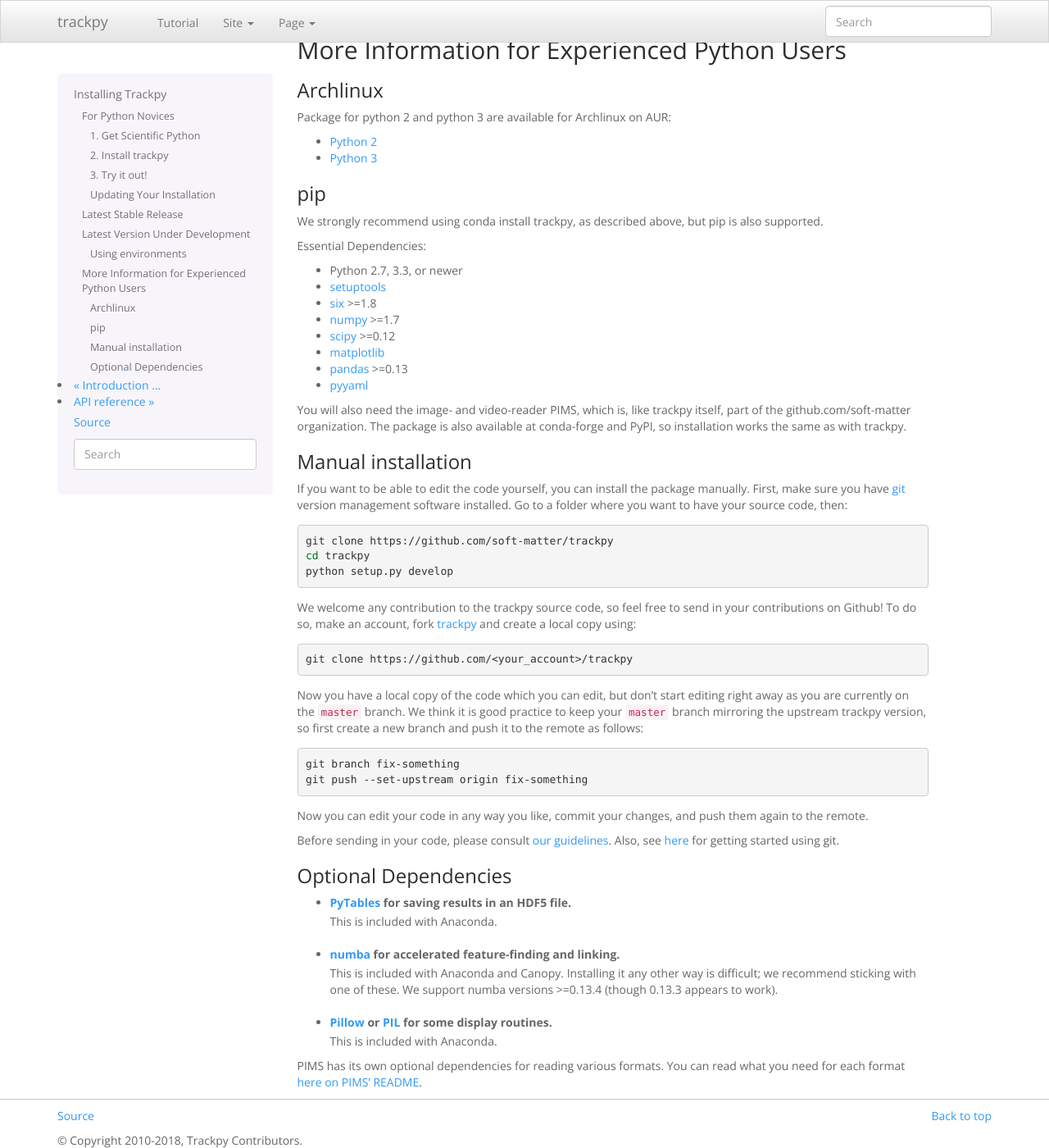
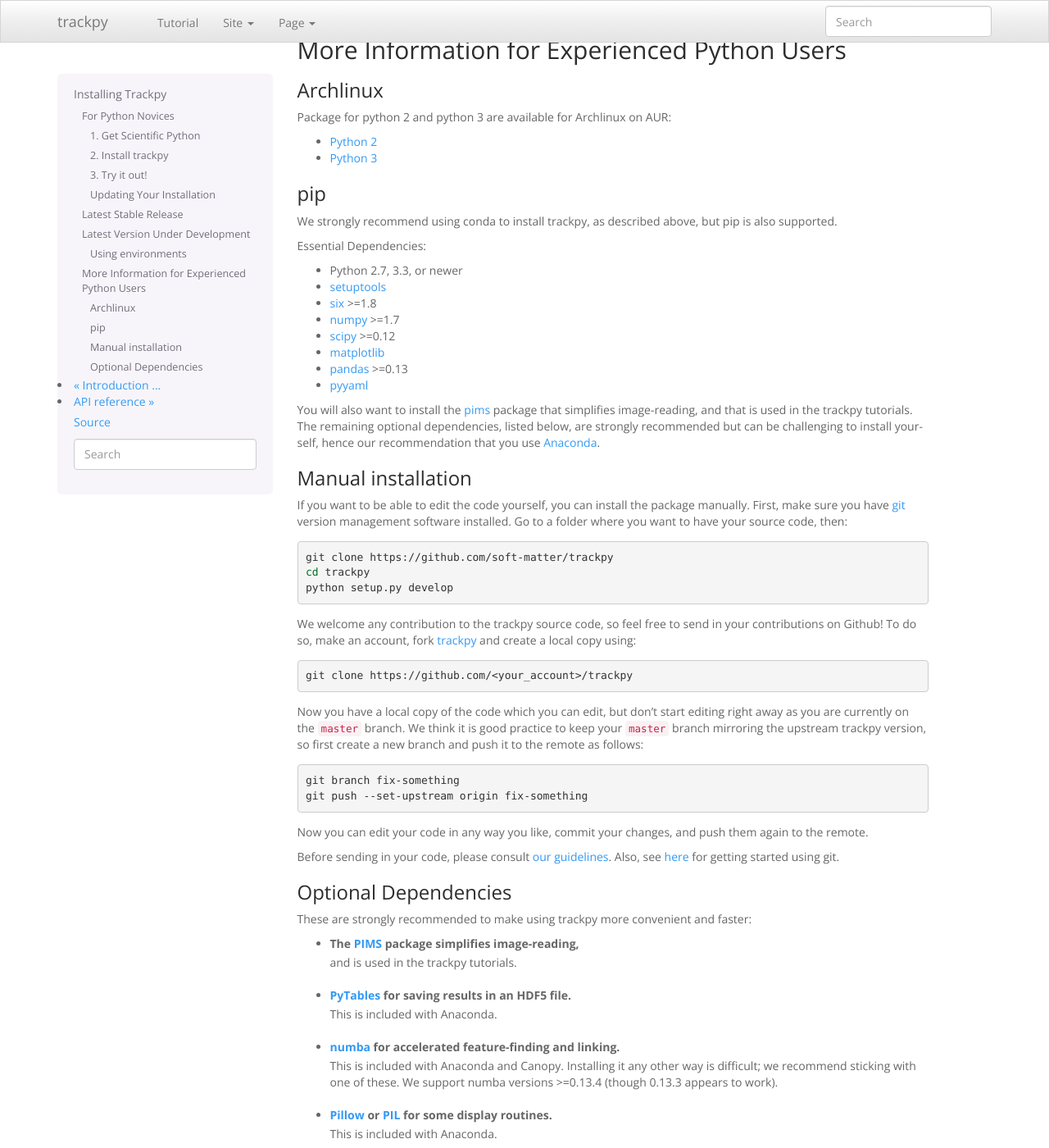
Before and after one commit to soft-matter/trackpy, a Sphinx documentation site: the page built from doc/installation.rst, in a window 1280 px wide and 1400 px high, scrolled down 1556 px. Shown: the whole window at 82% size. Built offline with Sphinx 7.4.7, drawn with Linux system fonts in a browser that asks for light colours; pages that are not in the unit, such as notebooks, are missing from menus; the version number could not be read and is left out.

Commit message:
DOC: Update installation guide URLs, discussion of optional dependencies

```diff
--- a/doc/installation.rst
+++ b/doc/installation.rst
@@ -12,7 +12,7 @@
 """"""""""""""""""""""""
 
 To get started with Python on any platform, download and install
-`Anaconda <https://store.continuum.io/cshop/anaconda/>`_. It comes with the
+`Anaconda <https://www.anaconda.com/distribution/>`_. It comes with the
 common scientific Python packages built in.
 
 2. Install trackpy
@@ -119,7 +119,7 @@
 pip
 """
 
-We strongly recommend using conda install trackpy, as described above,
+We strongly recommend using conda to install trackpy, as described above,
 but pip is also supported.
 
 Essential Dependencies:
@@ -133,10 +133,11 @@
 * `pandas <http://pandas.pydata.org/pandas-docs/stable/overview.html>`__ >=0.13
 * `pyyaml <http://pyyaml.org/>`__
 
-You will also need the image- and video-reader PIMS, which is, like trackpy
-itself, part of the github.com/soft-matter organization. The package is also
-available at conda-forge and PyPI, so installation works the same as
-with trackpy.
+You will also want to install the `pims <http://soft-matter.github.io/pims/>`_
+package that simplifies image-reading, and that is used in the trackpy tutorials.
+The remaining optional dependencies, listed below, are strongly recommended but
+can be challenging to install yourself, hence our recommendation that you
+use `Anaconda <https://www.anaconda.com/distribution/>`_.
 
 Manual installation
 """""""""""""""""""
@@ -183,6 +184,10 @@
 Optional Dependencies
 """""""""""""""""""""
 
+These are strongly recommended to make using trackpy more convenient and faster:
+
+* The `PIMS <http://soft-matter.github.io/pims/>`_ package simplifies image-reading,
+      and is used in the trackpy tutorials.
 * `PyTables <http://www.pytables.org/moin>`__ for saving results in an HDF5 file.
       This is included with Anaconda.
 * `numba <http://numba.pydata.org/>`__ for accelerated feature-finding and linking.
```
